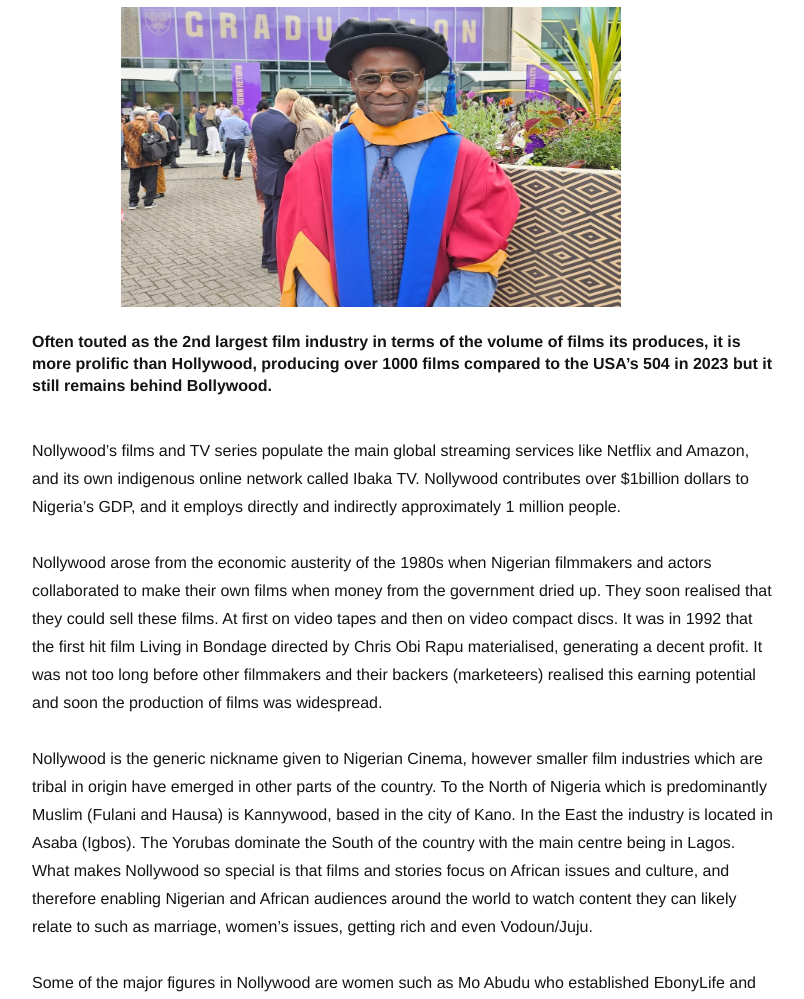
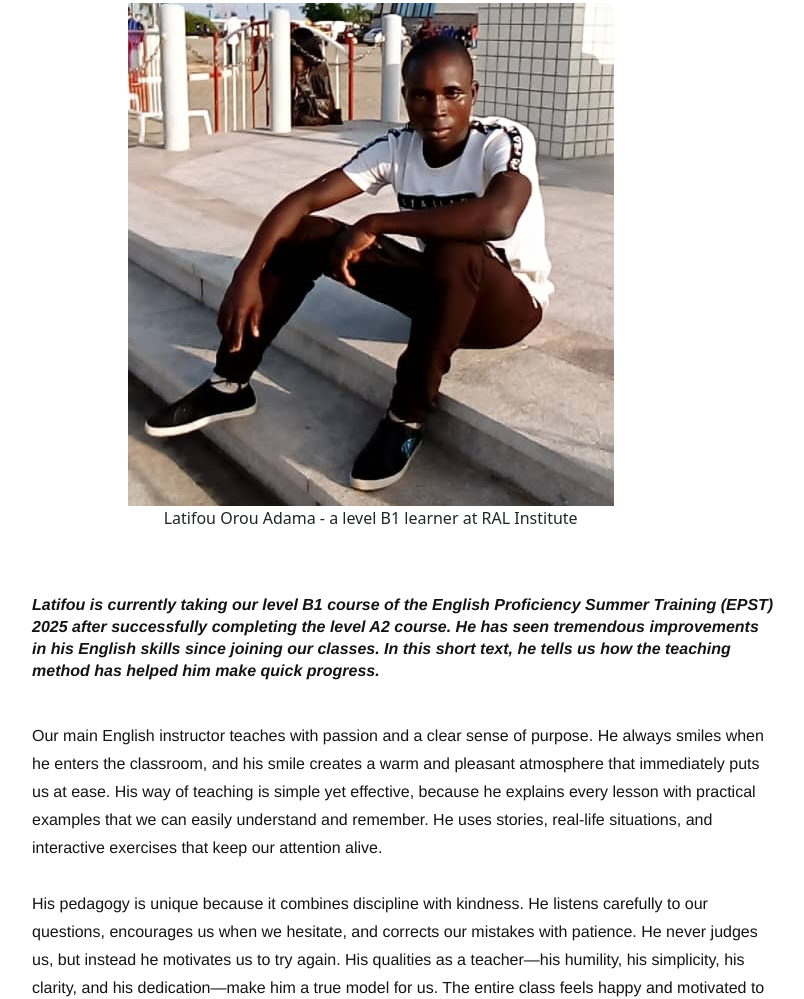
Before and after one commit to josue-houessou/ralinstitute-clean, a website: page public/articles/article3.html in a window 1280 px wide. Shown: the part 388-1387 px from the top of the page, without its empty margins (62-866 px from the left). Drawn offline with nearby package versions, Linux system fonts and the light colour scheme.

Commit message:
Article about Latifou

```diff
--- a/package.json
+++ b/package.json
@@ -14,7 +14,7 @@
     "bcryptjs": "^3.0.2",
     "body-parser": "^2.2.0",
     "cors": "^2.8.5",
-    "dotenv": "^16.4.7",
+    "dotenv": "^16.6.1",
     "express": "^4.21.2",
     "jsonwebtoken": "^9.0.2",
     "multer": "^1.4.5-lts.1",
--- a/public/articles/article3.html
+++ b/public/articles/article3.html
@@ -20,59 +20,49 @@
         <!--reste de la page de la barre de navigation jusqu'à la fin-->
         <div class="row">
             <div class="col-md-8">
-                <p class="titleArticle">Nigeria Cinema aka Nollywood – Introduction to the industry</p>
-                <p class="authorName">by Tunji Akinsehinwa</p>
+                <p class="titleArticle">A unique English teaching method</p>
+                <p class="authorName">by Latifou Orou Adama <br> 07 September 2025 <br> Abomey-Calavi, Benin</p>
                 <!--<h6 class="text-muted">by Abèbi</h6>-->
-                <center> <img src="/images/tunji4.jpg" alt="Tunji outside graduation center" width="500" height="300">
+                <center>
+                    <figure>
+                        <img src="/images/latifou1.jpg" alt="Latifou at Palais des Congrès" width="486" height="503">
+                        <figcaption>Latifou Orou Adama - a level B1 learner at RAL Institute</figcaption>
+                    </figure>
+
                     <br>
                 </center> <br>
                 <p class="text-left hook">
-                    Often touted as the 2nd largest film industry in terms of the volume of films its produces, it is more
-                    prolific than
-                    Hollywood, producing over 1000 films compared to the USA’s 504 in 2023 but it still remains behind
-                    Bollywood. </p> <br>
+                    <i>
+                        Latifou is currently taking our level B1 course of the English Proficiency Summer Training (EPST) 2025 after
+                        successfully completing the level A2 course. He has seen tremendous improvements in his English skills since
+                        joining our classes. In this short text, he tells us how the teaching method has helped him make quick
+                        progress.
+                    </i> </p> <br>
                 <p class="text-left">
-                    Nollywood’s films and TV series populate the main global streaming services like Netflix and Amazon, and
-                    its own
-                    indigenous online network called Ibaka TV. Nollywood contributes over $1billion dollars to Nigeria’s
-                    GDP, and it employs
-                    directly and indirectly approximately 1 million people. <br> <br>
+                    Our main English instructor teaches with passion and a clear sense of purpose. He always smiles when he enters the
+                    classroom, and his smile creates a warm and pleasant atmosphere that immediately puts us at ease. His way of teaching is
+                    simple yet effective, because he explains every lesson with practical examples that we can easily understand and
+                    remember. He uses stories, real-life situations, and interactive exercises that keep our attention alive. <br> <br>
 
-                    Nollywood arose from the economic austerity of the 1980s when Nigerian filmmakers and actors
-                    collaborated to make their
-                    own films when money from the government dried up. They soon realised that they could sell these films.
-                    At first on
-                    video tapes and then on video compact discs. It was in 1992 that the first hit film Living in Bondage
-                    directed by Chris
-                    Obi Rapu materialised, generating a decent profit. It was not too long before other filmmakers and their
-                    backers
-                    (marketeers) realised this earning potential and soon the production of films was widespread. <br> <br>
+                    His pedagogy is unique because it combines discipline with kindness. He listens carefully to our questions, encourages
+                    us when we hesitate, and corrects our mistakes with patience. He never judges us, but instead he motivates us to try
+                    again. His qualities as a teacher—his humility, his simplicity, his clarity, and his dedication—make him a true model
+                    for us. The entire class feels happy and motivated to learn whenever he is present. His energy fills the classroom with
+                    life, and we all participate with enthusiasm. The lessons are never boring because he makes them dynamic and
+                    interactive. We enjoy working in groups, practicing dialogues, and answering his questions. <br> <br>
+                    He always finds a way to make every student feel important. Because of him, we develop confidence in speaking and
+                    writing. The atmosphere in the class is joyful, friendly, and supportive, and this makes learning English not only a
+                    school subject but also a pleasant experience. We laugh together, we share ideas, and we grow as learners. Every student
+                    feels that English becomes easier and more interesting thanks to his teaching style. Personally, I feel deeply motivated
+                    by the way he teaches. He always pushes me to give the best of myself. His humility and simplicity inspire me to work
+                    harder and to believe in my abilities. He helps me improve my pronunciation by showing me how to produce sounds
+                    correctly. <br> <br>
 
-                    Nollywood is the generic nickname given to Nigerian Cinema, however smaller film industries which are
-                    tribal in origin
-                    have emerged in other parts of the country. To the North of Nigeria which is predominantly Muslim
-                    (Fulani and Hausa) is
-                    Kannywood, based in the city of Kano. In the East the industry is located in Asaba (Igbos). The Yorubas
-                    dominate the
-                    South of the country with the main centre being in Lagos.
-                    What makes Nollywood so special is that films and stories focus on African issues and culture, and
-                    therefore enabling
-                    Nigerian and African audiences around the world to watch content they can likely relate to such as
-                    marriage, women’s
-                    issues, getting rich and even Vodoun/Juju. <br> <br>
-
-                    Some of the major figures in Nollywood are women such as Mo Abudu who established EbonyLife and has
-                    turned it into one
-                    of the largest production companies in Africa. Its films and TV content populate Netflix. Actress and
-                    Director Funke
-                    Akindele has one of the longest running TV sitcoms, Jenifa’s Diary which began in 2008 and has amassed
-                    over 30 seasons.
-                    Her film, A Tribe Called Judah, is to date the highest grossing film Nigerian Movie. Bolanle
-                    Austen-Peter is a lawyer
-                    turned theatre director/film director who in 2024 directed the film titled Funmilayo Ransome Kuti,
-                    mother of Fela. Her
-                    work has won multiple awards.
-                    and is testament of Nollywood’s continuous rise to one of the world’s leading film industries.
+                    He teaches me how to identify stressed and unstressed syllables, and how to recognize the different vowel sounds in each
+                    syllable. He explains grammar rules in a clear and memorable way, and he gives me exercises that strengthen my skills.
+                    Little by little, he makes me speak English with more confidence, and he guides me to sound more like a native speaker.
+                    Thanks to him, I discover not only the rules of English but also the joy of expressing myself in this beautiful
+                    language.
 
                 </p>
 
```
Also changed, not shown: app.js (+10 -2 lines), public/fr/articles/article3.html (+28 -28 lines), public/fr/index.html (+13 -13 lines), public/index.html (+15 -16 lines), public/images/latifou1.jpg (added), 1 other file.
